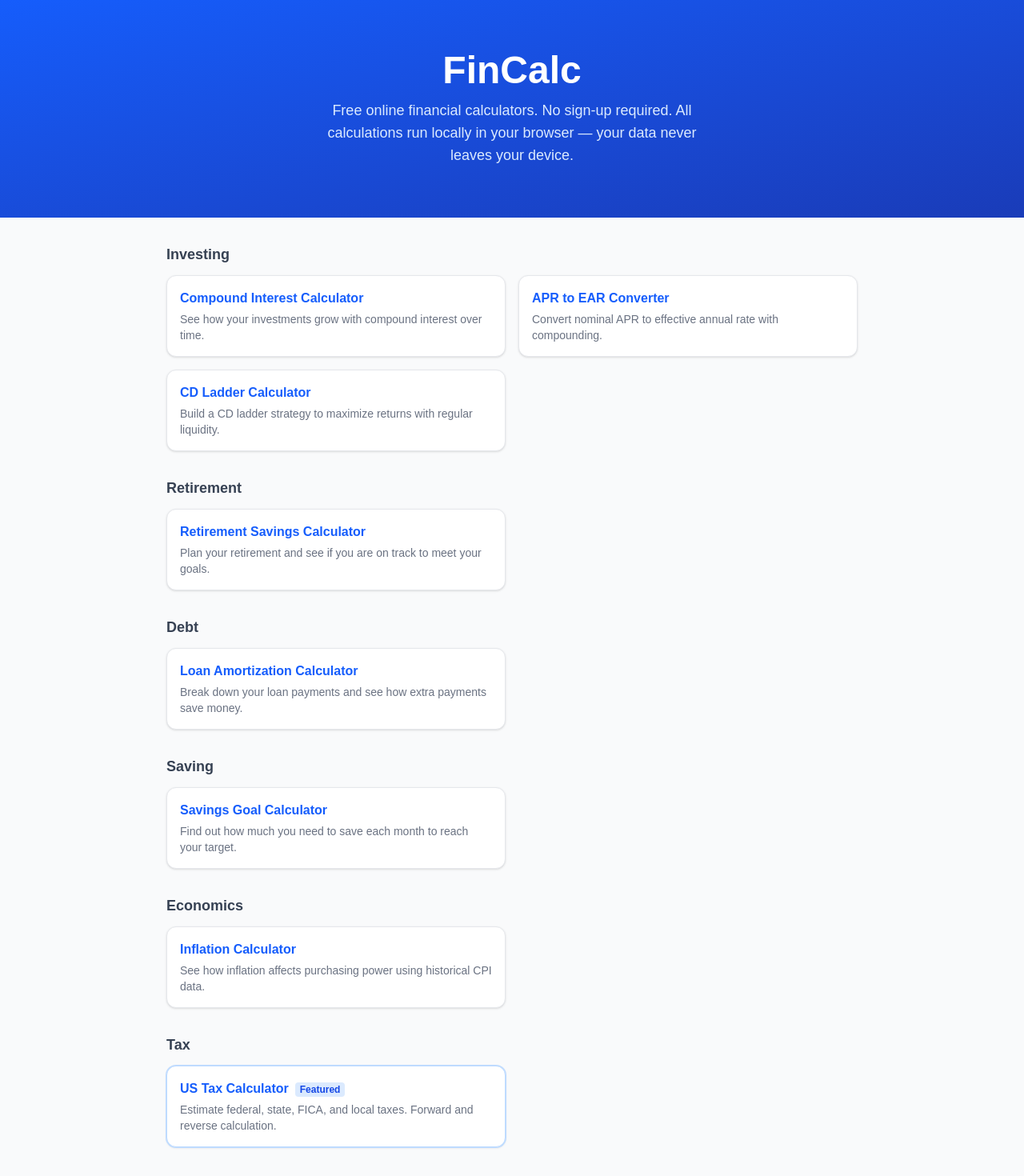
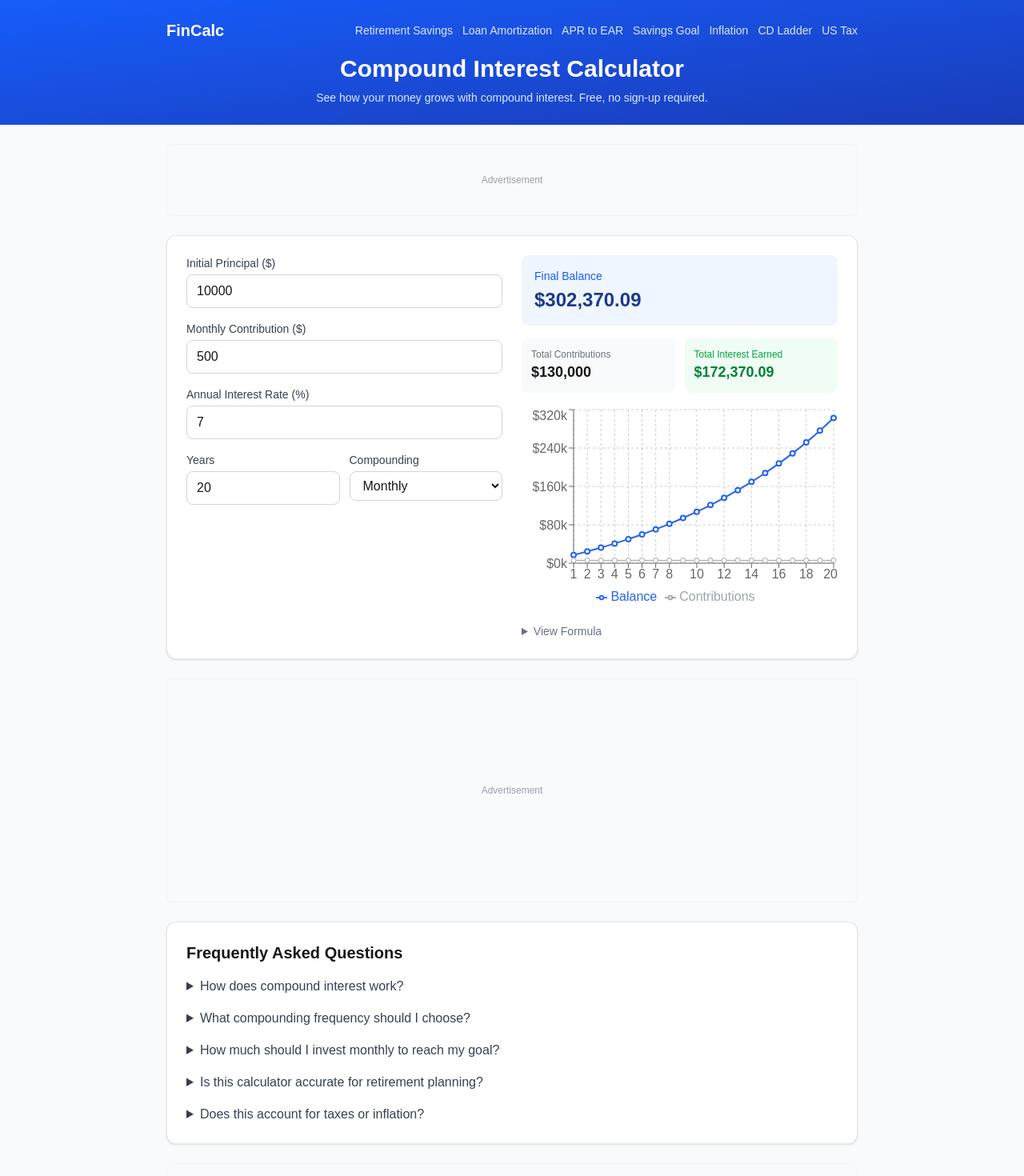
Before and after one commit to wqqworkbase/fin-calc, a Next.js app: page / in a window 1280 px wide. Shown: the top 1470 px of the page at 80% size. Built offline with nearby package versions, Linux system fonts and the light colour scheme.

Commit message:
refactor: homepage now shows compound interest calculator directly with nav links to other tools

```diff
--- a/src/app/page.tsx
+++ b/src/app/page.tsx
@@ -1,111 +1,199 @@
+'use client';
+import { useState, useMemo } from 'react';
 import Link from 'next/link';
+import SEOHead from '@/components/SEOHead';
+import AdUnit from '@/components/AdUnit';
+import { AD_SLOTS } from '@/lib/ad-config';
+import { calculateCompoundInterest, generateCompoundInterestFAQs } from '@/lib/calculations/compound-interest';
+import { COMPOUND_FREQUENCIES } from '@/lib/constants';
+import { LineChart, Line, XAxis, YAxis, CartesianGrid, Tooltip, ResponsiveContainer, Legend } from 'recharts';
 
-const calculators = [
-  {
-    title: 'Compound Interest Calculator',
-    description: 'See how your investments grow with compound interest over time.',
-    path: '/compound-interest-calculator',
-    category: 'Investing',
-  },
-  {
-    title: 'Retirement Savings Calculator',
-    description: 'Plan your retirement and see if you are on track to meet your goals.',
-    path: '/retirement-savings-calculator',
-    category: 'Retirement',
-  },
-  {
-    title: 'Loan Amortization Calculator',
-    description: 'Break down your loan payments and see how extra payments save money.',
-    path: '/loan-amortization-calculator',
-    category: 'Debt',
-  },
-  {
-    title: 'APR to EAR Converter',
-    description: 'Convert nominal APR to effective annual rate with compounding.',
-    path: '/apr-to-ear-calculator',
-    category: 'Investing',
-  },
-  {
-    title: 'Savings Goal Calculator',
-    description: 'Find out how much you need to save each month to reach your target.',
-    path: '/savings-goal-calculator',
-    category: 'Saving',
-  },
-  {
-    title: 'Inflation Calculator',
-    description: 'See how inflation affects purchasing power using historical CPI data.',
-    path: '/inflation-calculator',
-    category: 'Economics',
-  },
-  {
-    title: 'CD Ladder Calculator',
-    description: 'Build a CD ladder strategy to maximize returns with regular liquidity.',
-    path: '/cd-ladder-calculator',
-    category: 'Investing',
-  },
-  {
-    title: 'US Tax Calculator',
-    description: 'Estimate federal, state, FICA, and local taxes. Forward and reverse calculation.',
-    path: '/us-tax-calculator',
-    category: 'Tax',
-    featured: true,
-  },
+const otherCalculators = [
+  { title: 'Retirement Savings', path: '/retirement-savings-calculator' },
+  { title: 'Loan Amortization', path: '/loan-amortization-calculator' },
+  { title: 'APR to EAR', path: '/apr-to-ear-calculator' },
+  { title: 'Savings Goal', path: '/savings-goal-calculator' },
+  { title: 'Inflation', path: '/inflation-calculator' },
+  { title: 'CD Ladder', path: '/cd-ladder-calculator' },
+  { title: 'US Tax', path: '/us-tax-calculator' },
 ];
 
-const categories = [...new Set(calculators.map((c) => c.category))];
+const faqs = generateCompoundInterestFAQs();
 
 export default function Home() {
+  const [initialPrincipal, setInitialPrincipal] = useState(10000);
+  const [monthlyContribution, setMonthlyContribution] = useState(500);
+  const [annualRate, setAnnualRate] = useState(7);
+  const [years, setYears] = useState(20);
+  const [compoundFrequency, setCompoundFrequency] = useState(12);
+
+  const result = useMemo(
+    () =>
+      calculateCompoundInterest({
+        initialPrincipal,
+        monthlyContribution,
+        annualRate: annualRate / 100,
+        years,
+        compoundFrequency,
+      }),
+    [initialPrincipal, monthlyContribution, annualRate, years, compoundFrequency]
+  );
+
+  const chartData = result.yearlyData.filter((d) => d.year > 0);
+
   return (
+    <>
+      <SEOHead
+        title="Compound Interest Calculator"
+        description="Free compound interest calculator. Calculate how your investments grow over time with yearly breakdowns and visual charts. Also includes retirement, loan, tax, and other financial calculators."
+        path="/"
+        faqs={faqs}
+      />
       <div className="min-h-screen bg-gray-50">
         <header className="bg-gradient-to-br from-blue-600 to-blue-800 text-white">
-        <div className="max-w-4xl mx-auto px-4 py-12 md:py-16 text-center">
-          <h1 className="text-3xl md:text-5xl font-bold mb-3">FinCalc</h1>
-          <p className="text-blue-100 text-sm md:text-lg max-w-lg mx-auto">
-            Free online financial calculators. No sign-up required. All calculations run locally in your browser — your data never leaves your device.
+          <div className="max-w-4xl mx-auto px-4 py-6">
+            <div className="flex items-center justify-between mb-4">
+              <Link href="/" className="text-xl font-bold text-white">FinCalc</Link>
+              <nav className="hidden md:flex gap-3 text-sm">
+                {otherCalculators.map((c) => (
+                  <Link key={c.path} href={c.path} className="text-blue-100 hover:text-white transition">
+                    {c.title}
+                  </Link>
+                ))}
+              </nav>
+              <Link href="/us-tax-calculator" className="md:hidden text-xs bg-white/10 px-3 py-1.5 rounded text-blue-100">
+                More Tools
+              </Link>
+            </div>
+            <h1 className="text-2xl md:text-3xl font-bold text-center">Compound Interest Calculator</h1>
+            <p className="text-blue-100 text-center text-sm mt-2 max-w-lg mx-auto">
+              See how your money grows with compound interest. Free, no sign-up required.
             </p>
           </div>
         </header>
 
-      <main className="max-w-4xl mx-auto px-4 py-8">
-        {categories.map((category) => (
-          <section key={category} className="mb-8">
-            <h2 className="text-lg font-semibold text-gray-700 mb-3">{category}</h2>
-            <div className="grid md:grid-cols-2 gap-4">
-              {calculators
-                .filter((c) => c.category === category)
-                .map((calc) => (
-                  <Link
-                    key={calc.path}
-                    href={calc.path}
-                    className={`bg-white rounded-xl shadow-sm border p-4 hover:border-blue-300 hover:shadow transition ${
-                      calc.featured ? 'border-blue-200 ring-1 ring-blue-200' : 'border-gray-200'
-                    }`}
-                  >
-                    <h3 className="font-semibold text-blue-600 mb-1">
-                      {calc.title}
-                      {calc.featured && (
-                        <span className="ml-2 text-xs bg-blue-100 text-blue-700 px-1.5 py-0.5 rounded">Featured</span>
-                      )}
-                    </h3>
-                    <p className="text-sm text-gray-500">{calc.description}</p>
+        <main className="max-w-4xl mx-auto px-4 py-6">
+          <AdUnit slot={AD_SLOTS.topBanner.slot} format="horizontal" className="mb-6" />
+
+          <div className="bg-white rounded-xl shadow-sm border border-gray-200 p-4 md:p-6 mb-6">
+            <div className="grid md:grid-cols-2 gap-6">
+              {/* Inputs */}
+              <div className="space-y-4">
+                <div>
+                  <label className="block text-sm font-medium text-gray-700 mb-1">Initial Principal ($)</label>
+                  <input type="number" value={initialPrincipal} onChange={(e) => setInitialPrincipal(Number(e.target.value) || 0)}
+                    className="w-full border border-gray-300 rounded-lg px-3 py-2 focus:ring-2 focus:ring-blue-500 focus:border-blue-500" />
+                </div>
+                <div>
+                  <label className="block text-sm font-medium text-gray-700 mb-1">Monthly Contribution ($)</label>
+                  <input type="number" value={monthlyContribution} onChange={(e) => setMonthlyContribution(Number(e.target.value) || 0)}
+                    className="w-full border border-gray-300 rounded-lg px-3 py-2 focus:ring-2 focus:ring-blue-500 focus:border-blue-500" />
+                </div>
+                <div>
+                  <label className="block text-sm font-medium text-gray-700 mb-1">Annual Interest Rate (%)</label>
+                  <input type="number" value={annualRate} onChange={(e) => setAnnualRate(Number(e.target.value) || 0)} step="0.1"
+                    className="w-full border border-gray-300 rounded-lg px-3 py-2 focus:ring-2 focus:ring-blue-500 focus:border-blue-500" />
+                </div>
+                <div className="grid grid-cols-2 gap-3">
+                  <div>
+                    <label className="block text-sm font-medium text-gray-700 mb-1">Years</label>
+                    <input type="number" value={years} onChange={(e) => setYears(Number(e.target.value) || 1)}
+                      className="w-full border border-gray-300 rounded-lg px-3 py-2 focus:ring-2 focus:ring-blue-500 focus:border-blue-500" />
+                  </div>
+                  <div>
+                    <label className="block text-sm font-medium text-gray-700 mb-1">Compounding</label>
+                    <select value={compoundFrequency} onChange={(e) => setCompoundFrequency(Number(e.target.value))}
+                      className="w-full border border-gray-300 rounded-lg px-3 py-2 focus:ring-2 focus:ring-blue-500 focus:border-blue-500">
+                      {COMPOUND_FREQUENCIES.map((f) => (
+                        <option key={f.value} value={f.value}>{f.label}</option>
+                      ))}
+                    </select>
+                  </div>
+                </div>
+              </div>
+
+              {/* Results */}
+              <div className="space-y-4">
+                <div className="bg-blue-50 rounded-lg p-4">
+                  <p className="text-sm text-blue-600 mb-1">Final Balance</p>
+                  <p className="text-2xl font-bold text-blue-900">${result.finalBalance.toLocaleString()}</p>
+                </div>
+                <div className="grid grid-cols-2 gap-3">
+                  <div className="bg-gray-50 rounded-lg p-3">
+                    <p className="text-xs text-gray-500">Total Contributions</p>
+                    <p className="text-lg font-semibold">${result.totalContributions.toLocaleString()}</p>
+                  </div>
+                  <div className="bg-green-50 rounded-lg p-3">
+                    <p className="text-xs text-green-600">Total Interest Earned</p>
+                    <p className="text-lg font-semibold text-green-700">${result.totalInterest.toLocaleString()}</p>
+                  </div>
+                </div>
+
+                <div className="h-64">
+                  <ResponsiveContainer width="100%" height="100%">
+                    <LineChart data={chartData}>
+                      <CartesianGrid strokeDasharray="3 3" />
+                      <XAxis dataKey="year" />
+                      <YAxis tickFormatter={(v: number) => `$${(v / 1000).toFixed(0)}k`} />
+                      <Tooltip formatter={(v: number) => `$${v.toLocaleString()}`} />
+                      <Legend />
+                      <Line type="monotone" dataKey="balance" stroke="#2563eb" name="Balance" strokeWidth={2} />
+                      <Line type="monotone" dataKey="contributions" stroke="#9ca3af" name="Contributions" strokeWidth={1} />
+                    </LineChart>
+                  </ResponsiveContainer>
+                </div>
+
+                <details className="mt-2">
+                  <summary className="text-sm text-gray-500 cursor-pointer hover:text-gray-700">View Formula</summary>
+                  <p className="mt-2 text-xs text-gray-500 bg-gray-50 p-3 rounded leading-relaxed">
+                    A = P(1 + r/n)<sup>nt</sup> + PMT ((1 + r/n)<sup>nt</sup> - 1) / (r/n)
+                  </p>
+                </details>
+              </div>
+            </div>
+          </div>
+
+          <AdUnit slot={AD_SLOTS.midContent.slot} format="rectangle" className="mb-6" />
+
+          {/* FAQ */}
+          <section className="bg-white rounded-xl shadow-sm border border-gray-200 p-4 md:p-6 mb-6">
+            <h2 className="text-xl font-semibold mb-4">Frequently Asked Questions</h2>
+            <div className="space-y-4">
+              {faqs.map((faq, i) => (
+                <details key={i} className="group">
+                  <summary className="cursor-pointer font-medium text-gray-700 group-open:text-blue-600">{faq.question}</summary>
+                  <p className="mt-2 text-gray-600 text-sm leading-relaxed">{faq.answer}</p>
+                </details>
+              ))}
+            </div>
+          </section>
+
+          <AdUnit slot={AD_SLOTS.lowerContent.slot} format="rectangle" className="mb-6" />
+
+          {/* Other tools */}
+          <section className="bg-white rounded-xl shadow-sm border border-gray-200 p-4 md:p-6 mb-6">
+            <h2 className="text-lg font-semibold mb-3">More Free Financial Calculators</h2>
+            <div className="grid grid-cols-2 md:grid-cols-4 gap-2">
+              {otherCalculators.map((c) => (
+                <Link key={c.path} href={c.path} className="text-blue-600 hover:underline text-sm py-1">
+                  {c.title}
                 </Link>
               ))}
             </div>
           </section>
-        ))}
 
-        <section className="text-center py-8">
-          <h2 className="text-xl font-semibold text-gray-700 mb-2">Coming Soon</h2>
-          <p className="text-sm text-gray-500">Everyday calculators — tip calculator, unit converter, time zone converter, and more.</p>
-        </section>
+          <AdUnit slot={AD_SLOTS.footer.slot} format="horizontal" />
         </main>
 
         <footer className="bg-white border-t border-gray-200 py-6 text-center text-xs text-gray-400">
           <p className="mb-1 px-4">
-          Disclaimer: All calculators are for informational and educational purposes only. They do not constitute financial, tax, or investment advice.
+            Disclaimer: This calculator is for informational and educational purposes only.
+            It does not constitute financial, tax, or investment advice. Results are estimates.
+            Consult a qualified financial professional before making any financial decisions.
           </p>
           <p> {new Date().getFullYear()} FinCalc. All rights reserved.</p>
         </footer>
       </div>
+    </>
   );
 }
```
Lines whose indentation alone changed are shown as unchanged.
